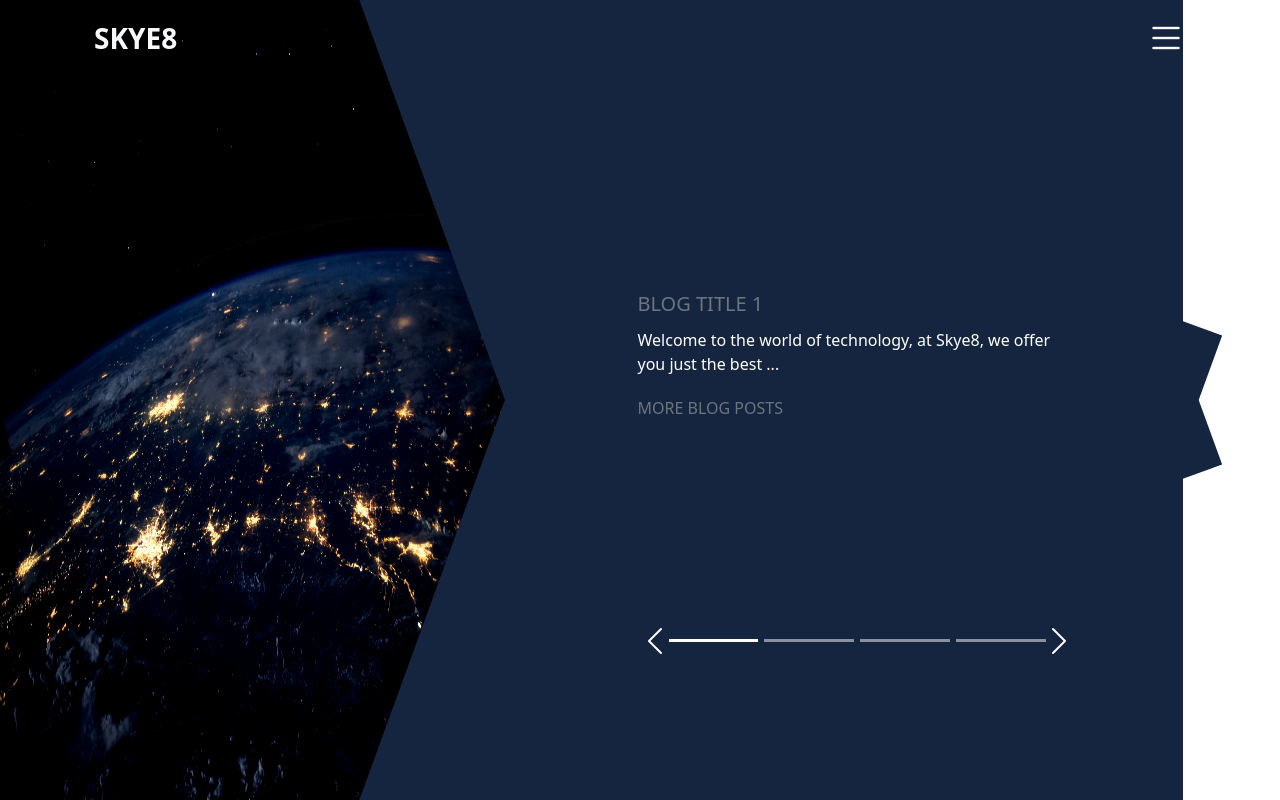
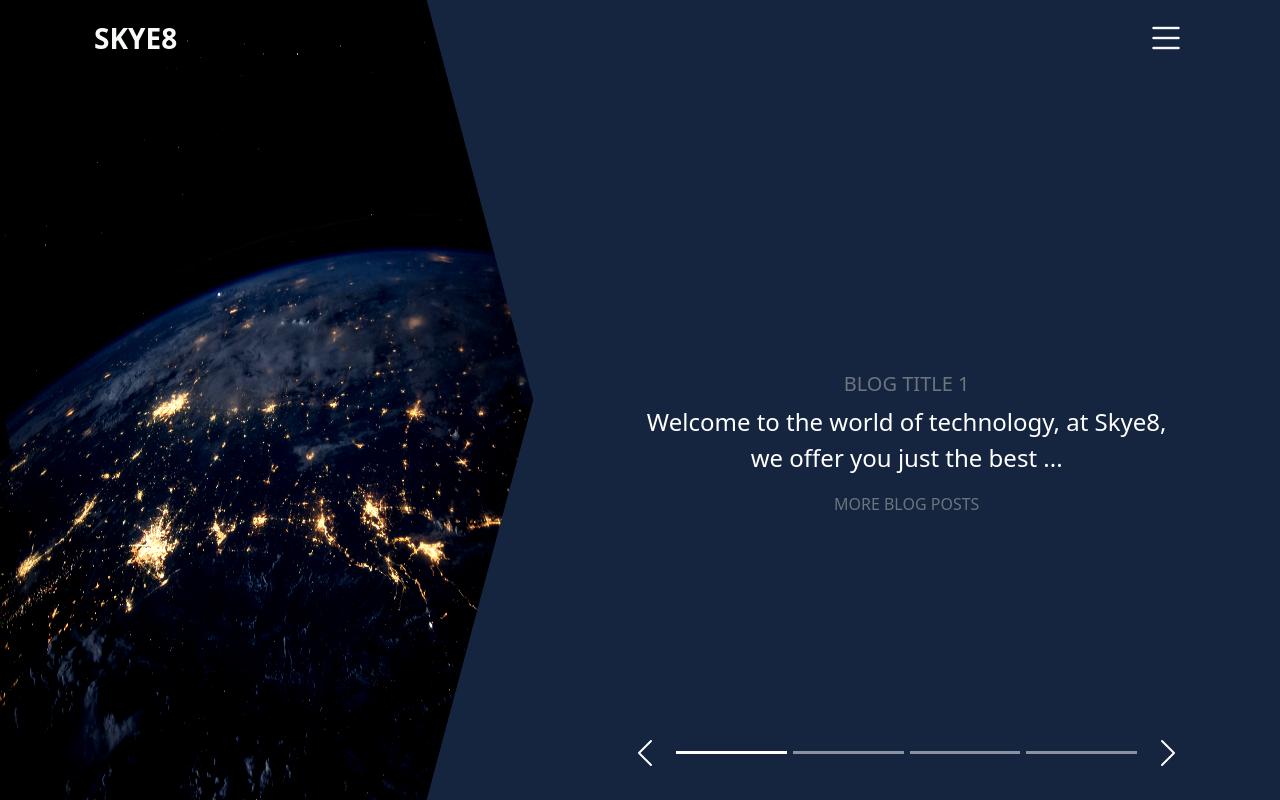
Before and after one commit to skye8-tech/skye8.tech, a PHP site: page / in a window 1280 px wide. Run offline with PHP 8.4, Linux system fonts and the light colour scheme; some libraries are stand-ins or nearby versions.

Commit message:
refact: remove the use of position absolute and pseudo classes for clip-path (#10)

```diff
--- a/index.html
+++ b/index.html
@@ -84,12 +84,11 @@
 
         <!-- Hero section, bg imgs and carousel -->
         <div class="container-fluid h-100 w-100 p-0">
-            <div class="row hero">
-                <div class="col-md-5 hero-left">
+            <div class="row hero g-0 position-relative">
+                <div class="col-lg-5 col-12 hero-left">
                     <img class="" src="src/images/pic back.jpg" alt="">
                 </div>
-                <div class="col-12 col-md-6 col-sm-7 hero-right position-relative">
-                    <div class="py-4 d-none d-md-block"></div>
+                <div class="col-lg-7 col-12 hero-right">
                     <div id="carouselExampleCaptions" class="carousel slide carousel-fade" data-bs-ride="true">
                         <div class="carousel-indicators">
                             <button type="button" data-bs-target="#carouselExampleCaptions" data-bs-slide-to="0" class="active"
@@ -103,12 +102,12 @@
                         </div>
                         <div class="carousel-inner">
                             <div class="carousel-item active">
-                                <div class="fake-img w-100"></div>
+                                <div class="fake-img"></div>
                                 <div class="carousel-caption">
-                                    <div class="d-flex flex-column slide-text-content">
+                                    <div class="slide-text-content">
                                         <h5 class="align-self-sm-start text-muted">BLOG TITLE 1</h5>
-                                        <div class="w-100 text-start fs-4 my-1">
-                                            <p>Welcome to the world of technology, at Skye8, we offer you just the best ...</p>
+                                        <div class="w-100 my-1">
+                                            <p class="fs-4">Welcome to the world of technology, at Skye8, we offer you just the best ...</p>
                                         </div>
                                         <a href="" class="link-secondary text-decoration-none align-self-sm-start">MORE BLOG POSTS</a>
                                     </div>
@@ -119,8 +118,8 @@
                                 <div class="carousel-caption">
                                     <div class="d-flex flex-column slide-text-content">
                                         <h5 class="align-self-sm-start text-muted">BLOG TITLE 2</h5>
-                                        <div class="w-100 text-start fs-4 my-1">
-                                            <p>Welcome to the world of technology, at Skye8, we offer you just the best ...</p>
+                                        <div class="w-100 text-start my-1">
+                                            <p class="fs-4">Welcome to the world of technology, at Skye8, we offer you just the best ...</p>
                                         </div>
                                         <a href="" class="link-secondary text-decoration-none align-self-sm-start">MORE BLOG POSTS</a>
                                     </div>
@@ -131,8 +130,8 @@
                                 <div class="carousel-caption" data-bg="true">
                                         <div class="d-flex flex-column slide-text-content">
                                             <h5 class="align-self-sm-start text-muted">BLOG TITLE 3</h5>
-                                            <div class="w-100 text-start fs-4 my-1">
-                                                <p>Welcome to the world of technology, at Skye8, we offer you just the best ...</p>
+                                            <div class="w-100 text-start my-1">
+                                                <p class="fs-4">Welcome to the world of technology, at Skye8, we offer you just the best ...</p>
                                             </div>
                                             <a href="" class="link-secondary text-decoration-none align-self-sm-start">MORE BLOG POSTS</a>
                                         </div>
@@ -143,8 +142,8 @@
                                 <div class="carousel-caption" data-bg="true">
                                         <div class="d-flex flex-column slide-text-content">
                                             <h5 class="align-self-sm-start text-muted">BLOG TITLE 4</h5>
-                                            <div class="w-100 text-start fs-4 my-1">
-                                                <p>Welcome to the world of technology, at Skye8, we offer you just the best ...</p>
+                                            <div class="w-100 text-start my-1">
+                                                <p class="fs-4">Welcome to the world of technology, at Skye8, we offer you just the best ...</p>
                                             </div>
                                             <a href="" class="link-secondary text-decoration-none align-self-sm-start">MORE BLOG POSTS</a>
                                         </div>
--- a/src/css/style.css
+++ b/src/css/style.css
@@ -53,15 +53,11 @@ p { font-size: 1rem; }
 
 /* always be behind very thing else */
 
-.fake-img {
-    height: 60vh;
-    width: 100%;
+
+.hero {
     background-color: #15253f;
 }
-.hero-left {
-    z-index: -2;
-    max-height: 40vh;
-}
+
 /* the bg  */
 .hero-left > img {
     width: 100%;
@@ -73,7 +69,7 @@ p { font-size: 1rem; }
 /* animation class */
 .hero-left > img.move {
     filter: contrast(120%);
-    transform: scale(1.06) rotate(1.3deg);
+    transform: scale(1.06) rotate(1deg);
 }
 
 
@@ -92,103 +88,41 @@ p { font-size: 1rem; }
 .navigators:first-of-type {
     left: 7.5vw;
 }
-
 .carousel-indicators > button {
     width: calc((100% / 4) - 20px) !important;
 
 }
-
-
-
+.carousel-caption {
+    bottom: 33%;
+}
 
 /********** Only for mobile devices   */
-@media screen and (max-width: 576px) {
-    .fake-img {
-        height: 60vh;
-        width: 100%;
-        background-color: #15253f;
-    }
-    .hero-right::after,
-    .hero-right::before {
-        position: absolute;
-             top: -40px;
-            bottom: 86%;
-        content: '';
-        z-index: -1;
-        /* z-index: 99; */
-        margin: 0;
-        width: 100%;
-        background-color: #15253f;
+@media screen and (max-width: 992px) {
+    .hero-left, .hero-right, .fake-img {
+        height: 50vh;
     }
 
-    .hero-right::before {
-        right: 50px;
-        transform: rotate(12deg);
+    .hero-left {
+        -webkit-clip-path: polygon(0% 0%, 100% 0, 100% 80%, 50% 100%, 0 80%);
+        clip-path: polygon(0% 0%, 100% 0, 100% 80%, 50% 100%, 0 80%);
     }
-
-    .hero-right::after {
-        left: 50px;
-        transform: rotate(-12deg);
+    .hero-right {
+        width: 100vw;
     }
-
-    .carousel-caption {
-        top: 24%;
+    .fake-img {
+        width: 100vw;
     }
 }
 
+@media (min-width: 992px) {
 
-
-@media (min-width: 576px) {
-    /* For Tablets */
-    .hero-left,
-    .hero-right {
-        max-height: 100vh;
+    .hero-left {
+        height: 100vh;
+        -webkit-clip-path: polygon(0% 0%, 79% 0, 100% 50%, 79% 100%, 0% 100%);
+        clip-path: polygon(0% 0%, 80% 0, 100% 50%, 80% 100%, 0% 100%);
     }
     .fake-img {
-        height: 80vh;
-    }
-    .hero-right {
         height: 100vh;
-        background-color: #15253f;
-    }
-
-    .hero-right::before,
-    .hero-right::after {
-        position: absolute;
-            right: 78px;
-        content: '';
-        z-index: -1;
-        width: 100%;
-        height: 100vh;
-        background-color: #15253f;
-    }
-    .hero-right::before {
-        top: 200px;
-        transform: rotate(20deg);
-
-    }
-    .hero-right::after {
-        bottom: 200px;
-        transform: rotate(-20deg);
-    }
-
-    .carousel-caption {
-        position: absolute;
-            top: 35vh;
-        transition: top 1s ease;
     }
 
 }
-
-
-/* For mobile */
-@media (min-width: 768px){
-
-    .carousel-caption {
-        position: absolute;
-            top: 28vh
-    }
-    /* Center caption */
-
-
-}
```
